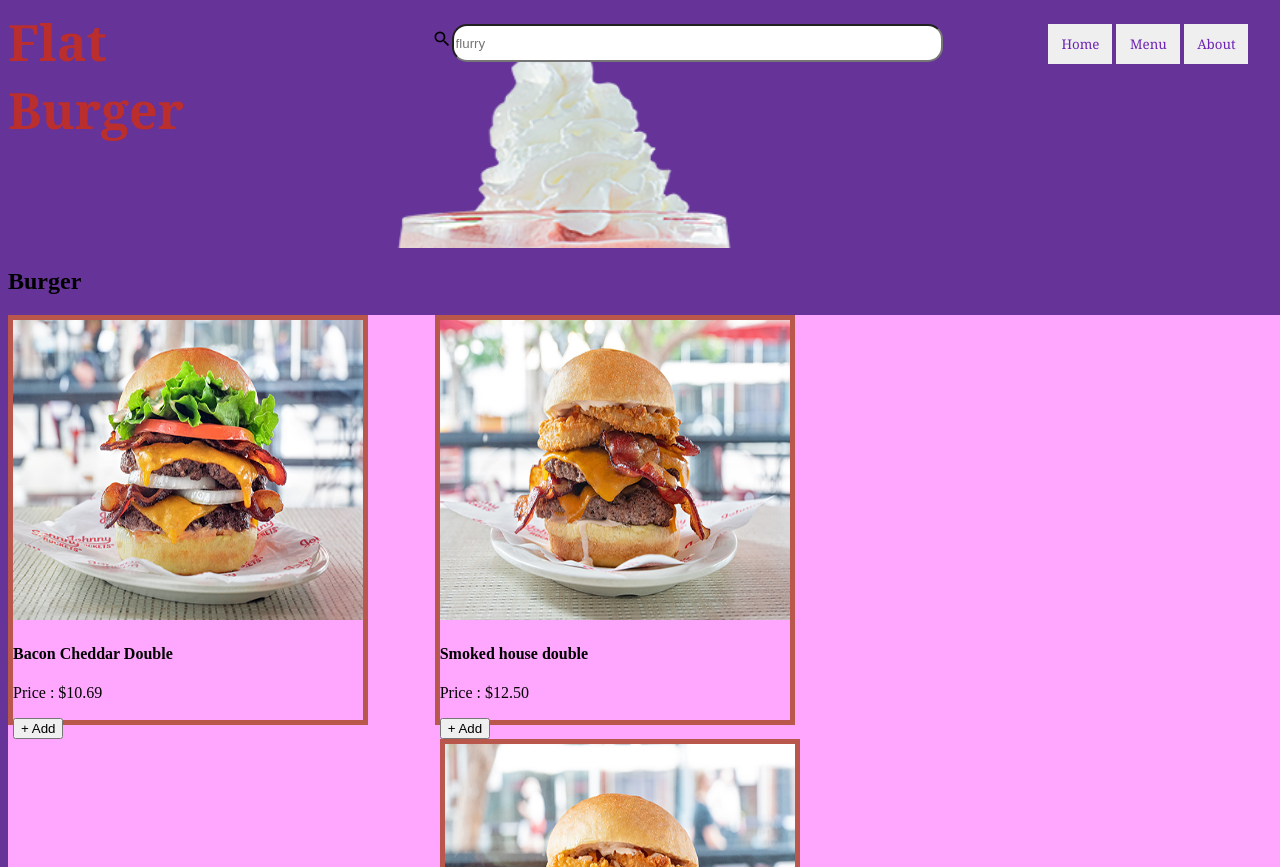
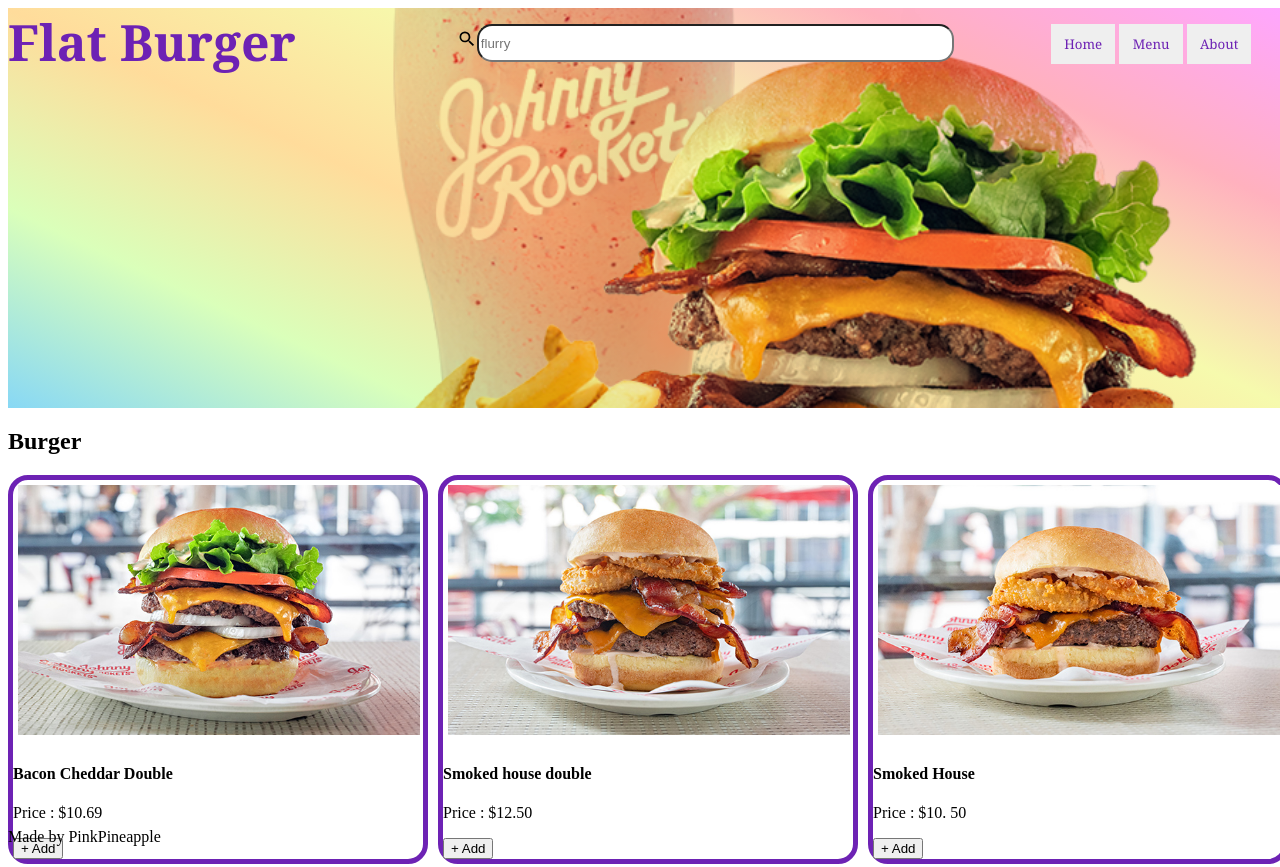
Before and after one commit to PinkPineapplee/Restaurant-Page02odin, a website built with webpack: page src/template.html in a window 1280 px wide. Shown: the top 867 px of the page. Built offline with nearby package versions, Linux system fonts and the light colour scheme.

Commit message:
blend header background

```diff
--- a/src/styles.css
+++ b/src/styles.css
@@ -1,18 +1,18 @@
 body{
-    background-color: rebeccapurple;
+
 }
 
 header{
-    height: 30vh;
+    height: 50vh;
     width: 100vw;
     display: flex;
-    background: linear-gradient(25deg, rgb(136, 216, 245), rgb(218, 255, 186) , rgb(255, 220, 155), rgb(246, 250, 173), rgb(255, 177, 190), #ffa6ff);
-    background-image:url("./images/image_900x675_1.png");
+    background-image:url("./images/image_900x675_1.png"), linear-gradient(25deg, rgb(136, 216, 245), rgb(218, 255, 186) , rgb(255, 220, 155), rgb(246, 250, 173), rgb(255, 177, 190), #ffa6ff);
     background-repeat: no-repeat; /* Do not repeat the image */
     background-size: cover;
-    background-position: end;
+    background-position: right;
     align-items: start;
     justify-content: space-between;
+    background-blend-mode: multiply;
 
 
 }
@@ -50,36 +50,38 @@
 }
 
 header h1{
-    color: rgb(187, 46, 46);
+    width: 30vw;
+    color:  rgb(109, 34, 180);
     font-size: 50px;
     font-weight: 999;
     font-family: Georgia, 'Times New Roman', Times, serif;
     margin: 0;
     gap: 0;
-   width: 20vw;
+
 }
 
 
 
 #content{
-    height: 70vh;
+    height: 50vh;
     width: 100vw;
 
 }
 
 #burger-gallary, #milkSkakes-gallary{
     display: grid;
-    grid-template: 1fr 1fr 1fr/1fr 1fr 1fr ;
-    background-color: #ffa6ff;
+    grid-template: auto auto auto/1fr 1fr 1fr ;
+
+    gap: 10px;
 }
 
 #content img{
-    height: 300px;
-    width: 350px;
+    height: 250px;
+    width: 98%;
+    margin: 5px;
 }
 
 #content .box{
-     height: 400px;
-    width: 350px;
-    border: 5px solid rgb(186, 87, 76);
+    border: 5px solid rgb(109, 34, 180);
+    border-radius: 20px;
 }
```
Also changed, not shown: src/template.html (+9 -1 lines), dist/index.html, dist/main.js.
